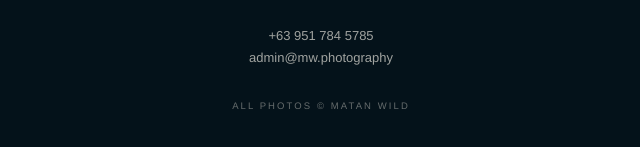
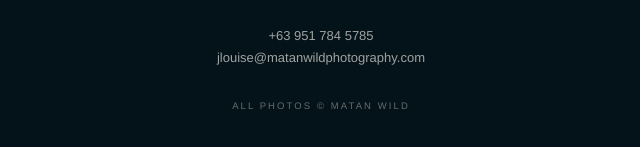
Before and after one commit to lululab-ctrl/jeinna.businesscard, a plain HTML site: page index.html in a window 1280 px wide. Shown: the part 2004-2151 px from the top of the page, 319-959 px from the left. Drawn offline with Linux system fonts and the light colour scheme; a web font is replaced by a local one.

Commit message:
Use Jeinna's email

```diff
--- a/index.html
+++ b/index.html
@@ -180,7 +180,7 @@ footer .cap{color:var(--fg-3);font-size:9.5px}
   <nav class="acts" aria-label="Contact">
     <a href="https://wa.me/639517845785" target="_blank" rel="noopener"><svg viewBox="0 0 24 24" aria-hidden="true"><path d="M4.5 19.5l1.1-3.6A8 8 0 1 1 8.4 18.6z"/><path d="M9.2 8.6c.2 1.9 2.3 4.5 4.6 5.4l1.1-1.1 1.6.8-.3 1.3c-3 .4-7.4-3.6-7.5-6.6l1.3-.4.8 1.5z"/></svg><span class="cap" data-i="a1">WhatsApp</span></a>
     <a href="tel:+639517845785"><svg viewBox="0 0 24 24" aria-hidden="true"><path d="M5.5 4h3l1.6 4.2-2 1.3a10.5 10.5 0 0 0 6.4 6.4l1.3-2L20 15.5v3a1.5 1.5 0 0 1-1.6 1.5A16 16 0 0 1 4 5.6 1.5 1.5 0 0 1 5.5 4z"/></svg><span class="cap" data-i="a2">Call</span></a>
-    <a href="mailto:admin@mw.photography"><svg viewBox="0 0 24 24" aria-hidden="true"><path d="M3.5 6h17v12h-17z"/><path d="M3.5 6.5l8.5 6.5 8.5-6.5"/></svg><span class="cap" data-i="a3">Email</span></a>
+    <a href="mailto:jlouise@matanwildphotography.com"><svg viewBox="0 0 24 24" aria-hidden="true"><path d="M3.5 6h17v12h-17z"/><path d="M3.5 6.5l8.5 6.5 8.5-6.5"/></svg><span class="cap" data-i="a3">Email</span></a>
     <a id="lSite" href="https://mw-phototours.com/en/" target="_blank" rel="noopener"><svg viewBox="0 0 24 24" aria-hidden="true"><circle cx="12" cy="12" r="8.5"/><path d="M3.5 12h17M12 3.5c2.3 2.4 3.4 5.2 3.4 8.5s-1.1 6.1-3.4 8.5c-2.3-2.4-3.4-5.2-3.4-8.5s1.1-6.1 3.4-8.5z"/></svg><span class="cap" data-i="a4">Website</span></a>
   </nav>
  </section>
@@ -207,7 +207,7 @@ footer .cap{color:var(--fg-3);font-size:9.5px}
 
   <footer class="in">
     <img class="big" src="https://contactmatan.mw.photography/img/logo-mark.png" alt="MW Photo Tours" width="56" height="59">
-    <p class="reach"><span>+63 951 784 5785</span><span>admin@mw.photography</span></p>
+    <p class="reach"><span>+63 951 784 5785</span><span>jlouise@matanwildphotography.com</span></p>
     <p class="cap" data-i="credit">All photos © Matan Wild</p>
   </footer>
 </main>
```
